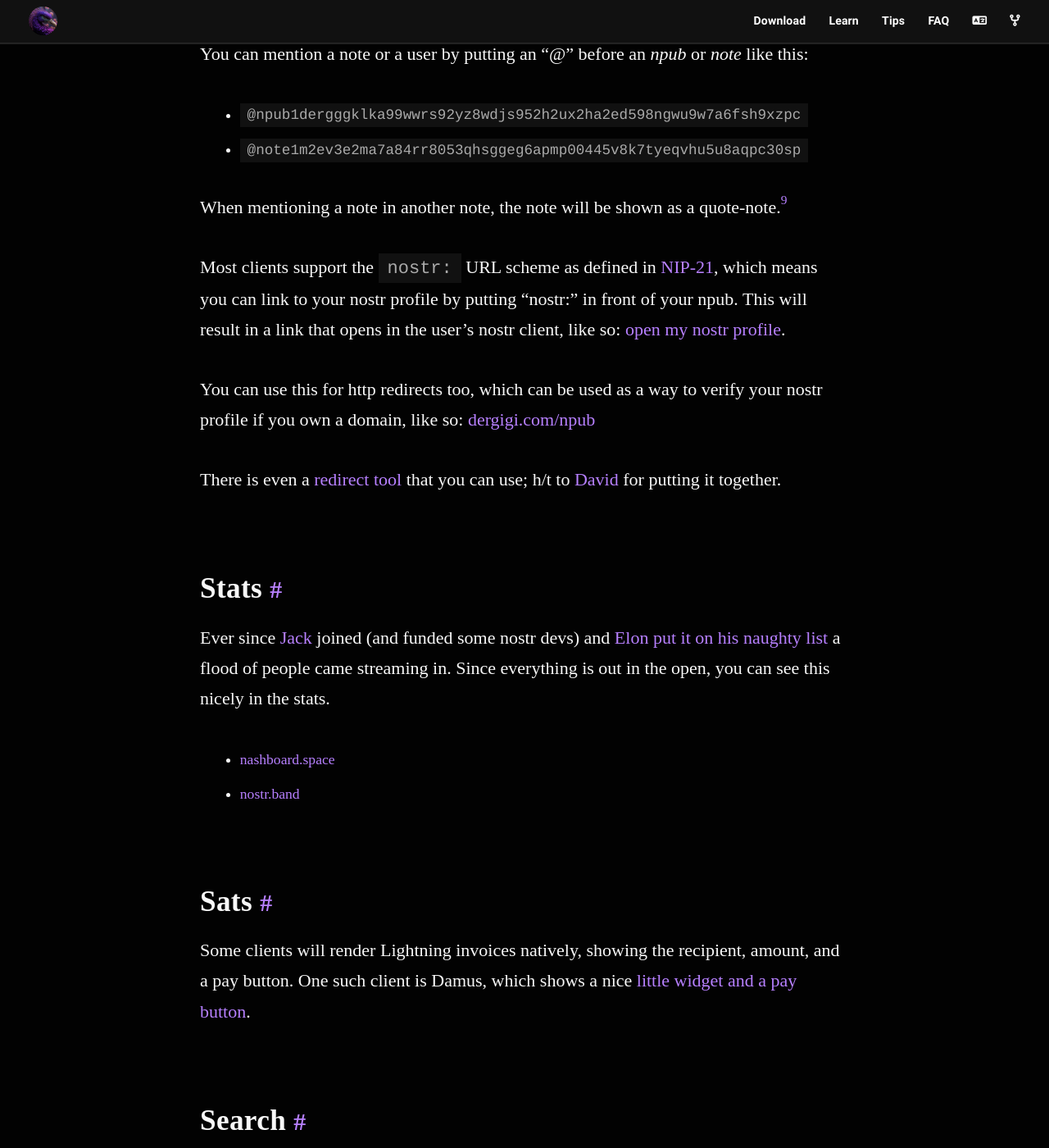
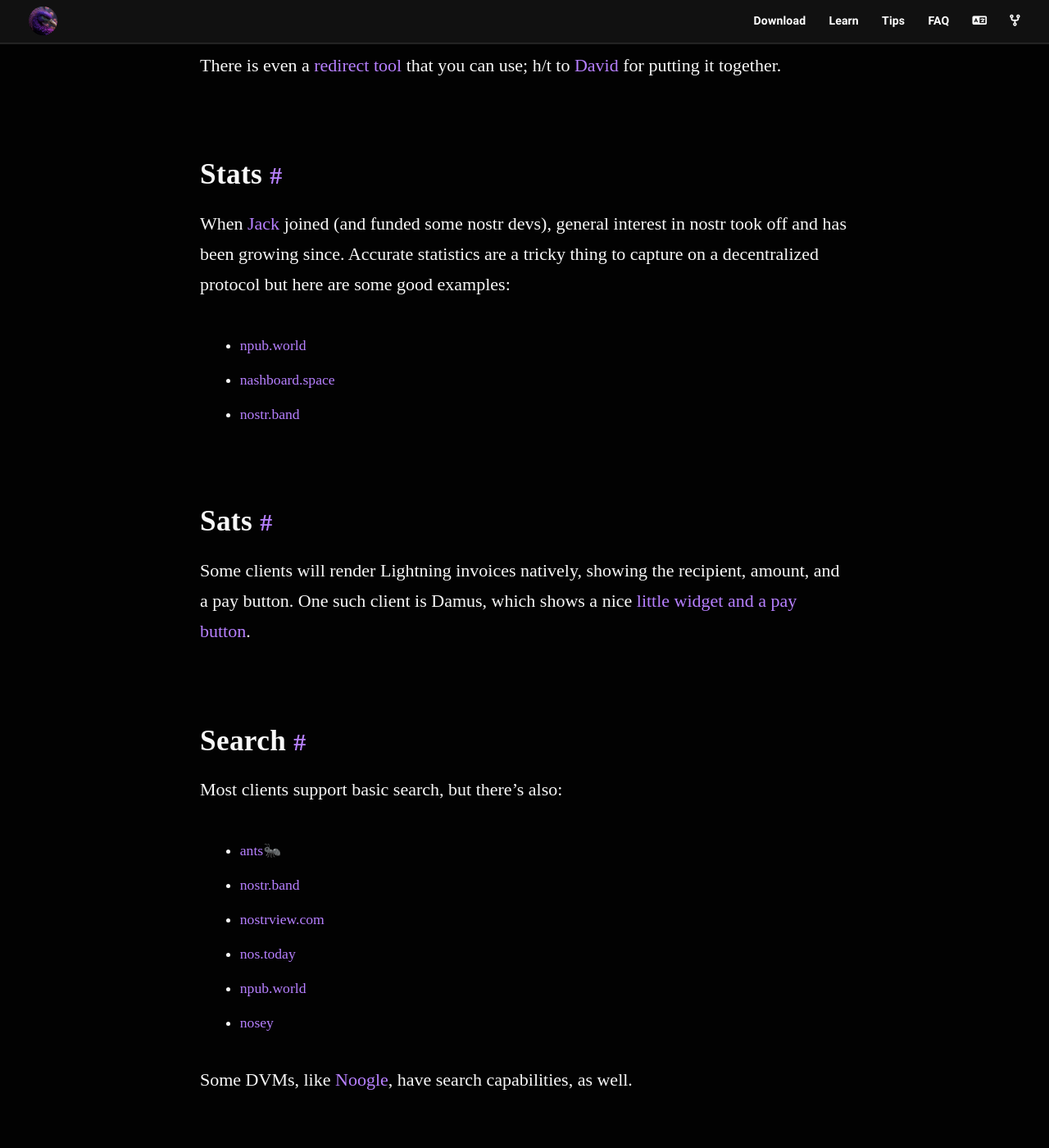
Before and after one commit to nostr-resources/nostr-resources.github.io, a Jekyll site: the page built from index.md, in a window 1280 px wide and 1400 px high, scrolled down 15359 px. Shown: the whole window at 82% size. Built offline with Jekyll 4.4.1, drawn with Linux system fonts in a browser that asks for light colours; some web fonts are replaced; some of the changed text lies outside the part shown.

Commit message:
Oct '25 updates (#97)
* Condense 'Finding others' into FAQ, index.md

Removed the 'Finding others' section and related content from the document.

* Normal updates/fixes Oct '25

Corrected typos and improved wording in index.md.

* Revise stats section

Everything about "stats" felt outdated. Hopefully this wording can stay fresh for a while.

* Fix typo

---------

Co-authored-by: Gigi <109058+dergigi@users.noreply.github.com>

```diff
--- a/index.md
+++ b/index.md
@@ -131,10 +131,9 @@ people](https://nostr.band/?trending=people), or check out [Following._](https:/
 You can follow topical hashtags like
 [#introductions](https://nostr.band/?q=%23introductions), too. Yes, on nostr you can
 follow hashtags. You can also visit [Npub.world](https://npub.world/) to search for
-a specific person.
+a specific person. Find your X/twitter friends by using this seach query: - [🔎 "verifying my account on nostr" (ppl you follow)](https://twitter.com/search?q=%22verifying%20my%20account%20on%20nostr%22&f=live&pf=1). This uses the [nostr.directory](https://www.nostr.directory/) verification
+message, but the `&pf=1` limits the twitter search to only people you follow.
 
-**How do I find my twitter friends?**
-🦚 This is explained in the "[finding others](#finding-others)" section.
 
 **I have more questions. Who can help me?**
 🦚 Consult this [external FAQ](https://uselessshit.co/resources/nostr/), [asknostr](https://asknostr.site/) or use the
@@ -270,7 +268,7 @@ Run your own:
 
 - [Set up a Nostr Relay server in under 5 minutes](https://andreneves.xyz/p/set-up-a-nostr-relay-server-in-under)[^fn-fork]
 - Run a native, personal relay on Android with [Citrine](https://github.com/greenart7c3/Citrine?tab=readme-ov-file#download)
-
+- Install [nostr-relay-tray](https://github.com/CodyTseng/nostr-relay-tray/releases) for a simple, local relay on your desktop.
 Paid relays:
 
 Paid relays effectively deal with spam by charging users a small usage fee in
@@ -320,19 +318,9 @@ Games? WTF? Yes, games:
 
 Some things work a bit differently and aren't always obvious, such as:
 
-- [Finding others](#finding-others)
 - [Posting images](#posting-images)
 - [Nostr Address](#nostr-addresses)
 - [Receiving Zaps](#receiving-zaps)
-
-### Finding others
-
-Use this search query to find nostr keys of people you follow on twitter:
-
-- [🔎 "verifying my account on nostr" (ppl you follow)](https://twitter.com/search?q=%22verifying%20my%20account%20on%20nostr%22&f=live&pf=1)
-
-This uses the [nostr.directory](https://www.nostr.directory/) verification
-message, but the `&pf=1` limits the twitter search to only people you follow.
 
 ### Posting images
 
@@ -449,12 +437,11 @@ There is even a [redirect tool](https://nostredirect.davidcoen.it/) that you can
 
 ## Stats
 
-Ever since [Jack](https://twitter.com/jack/status/1603945963944480768) joined
-(and funded some nostr devs) and [Elon put it on his naughty
-list](https://twitter.com/dergigi/status/1604548665196138499) a flood of people
-came streaming in. Since everything is out in the open, you can see this nicely
-in the stats.
+When [Jack](https://twitter.com/jack/status/1603945963944480768) joined
+(and funded some nostr devs), general interest in nostr took off and has been growing since. Accurate statistics are a tricky thing to capture on a
+decentralized protocol but here are some good examples:
 
+- [npub.world](https://npub.world/stats)
 - [nashboard.space](https://nashboard.space/)
 - [nostr.band](https://nostr.band/stats.html)
 
```
Also changed, not shown: other parts of index.md (+2 -2 lines).
